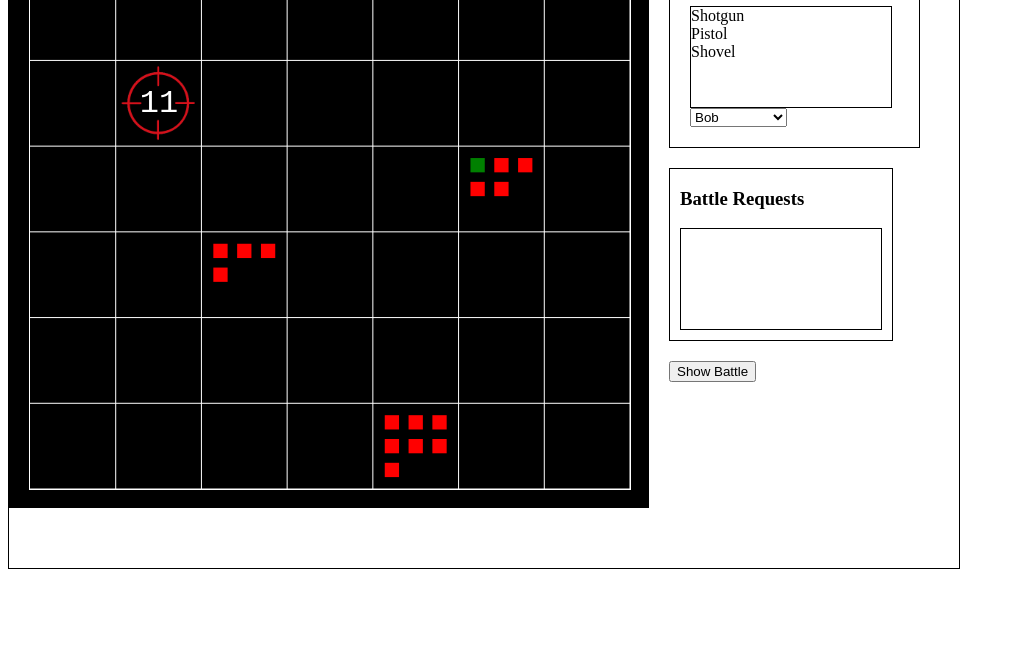
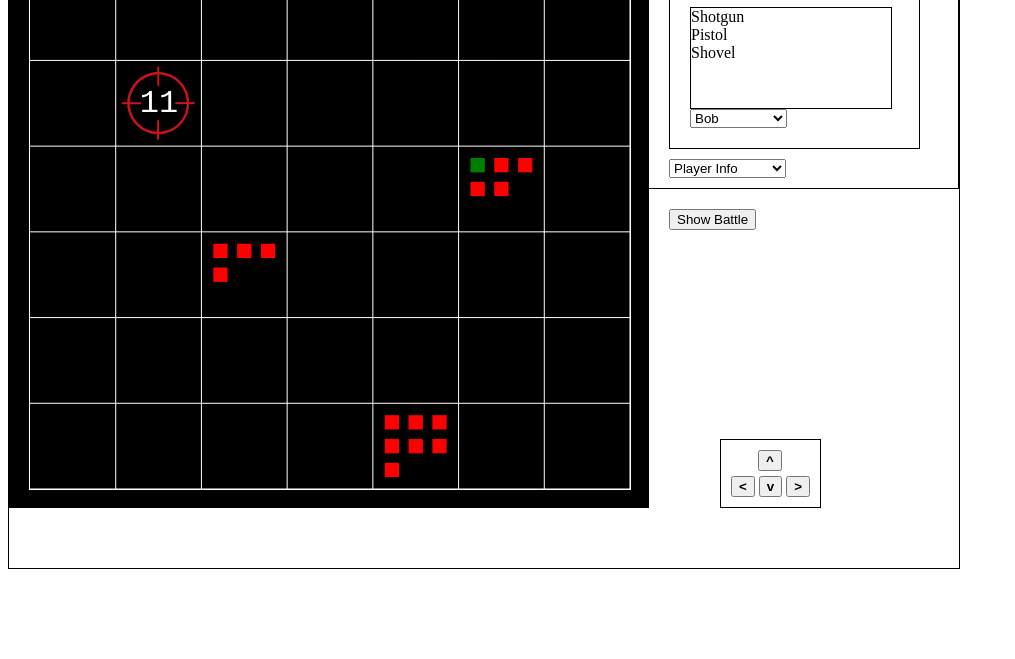
Before and after one commit to BlockchainRoyale/prototype, a plain HTML site: page ui/index.html in a window 1280 px wide. Shown: the part 141-800 px from the top of the page, without its empty margins (0-1015 px from the left). Drawn offline with Linux system fonts and the light colour scheme.

Commit message:
Added buttons and menu selection

```diff
--- a/ui/css/index.css
+++ b/ui/css/index.css
@@ -26,12 +26,44 @@
 
 #battleBtn {
     float: left;
-    margin-left: 20px;
+    margin: 20px 10px 0 20px;
 }
 
 #infoContainer {
+    display: none;
     float: left;
     margin: 20px 20px 0 20px;
     padding: 0 20px 20px 20px;
     border: solid black 1px;
 }
+
+#playerCards {
+    overflow: scroll;
+    border: solid black 1px;
+    width: 200px;
+    height: 100px;
+}
+
+#menu {
+    border: 1px solid black;
+}
+
+#movement {
+    border: 1px solid black;
+    padding: 10px;
+    position: fixed;
+    top: 580px;
+    left: 720px;
+}
+
+#battleRequests {
+    float: left;
+    margin: 20px;
+    padding: 0 10px 10px 10px;
+    border: solid black 1px;
+    display: none;
+}
+
+#menuSelection {
+    margin: 10px 10px 10px 20px;
+}
--- a/ui/index.html
+++ b/ui/index.html
@@ -15,25 +15,39 @@
     <div id="arenaContainer" height="500px" width="500px">
         <canvas id="arena" height="460px" width="460px"></canvas>
     </div>
-
+    <div id="menu" height="500px">
         <!--Player Info-->
         <div id="infoContainer">
             <div id="playerInfo">
                 <h1 id="details"></h1>
-            <div style="overflow:scroll; border: solid black 1px; width: 200px; height: 100px" id="playerCards"></div>
+                <div id="playerCards"></div>
             </div>
-        <form>
             <select style="z-index: 100" id="playerInfoInput" onchange="playerInformation()"></select>
-        </form>
         </div>
 
-    <div id="battleRequests" style="float: left; margin: 20px; padding: 0 10px 10px 10px; border: solid black 1px">
+        <div id="battleRequests" >
             <h3>Battle Requests</h3>
             <div style="overflow:scroll; border: solid black 1px; width: 200px; height: 100px" id="requests"></div>
         </div>
+        <select id="menuSelection" onchange="menuSelect()">
+            <option value="1">Player Info</option>
+            <option value="2">Battle Requests</option>
+            <option value="3">Location List</option>
+            <option value="4">Your Inventory</option>
+        </select>
+    </div>
+
     <div id="uiButtons">
         <button id="battleBtn" onclick="swapCanvas()">Show Battle</button>
     </div>
+
+    <div id="movement" width="100px" height="50px" >
+        <button id="up" style="position: relative; left:27px; margin-bottom: 5px;"><b>^</b></button><br>
+        <button id="left"><b><</b></button>
+        <button id="down"><b>v</b></button>
+        <button id="right"><b>></b></button>
+    </div>
+
 </div>
 <script src="js/map.js"></script>
 </body>
--- a/ui/js/map.js
+++ b/ui/js/map.js
@@ -27,6 +27,7 @@ var playerInfo = [];
 
 function setup(){
     fillInformation();
+    menuSelect();
 }
 
 
@@ -188,13 +189,36 @@ function drawMap() {
     ctx.stroke();
     drawPlayerLocations();
 }
-
+/*
 function hash() {
     var arrayStuff = [1, 2, 3, 4, 5];
     console.log(keccak256(arrayStuff));
 }
+*/
 
-
+function menuSelect() {
+    var playerInventories = document.getElementById("infoContainer");
+    var battleRequest = document.getElementById("battleRequests");
+    var selection = document.getElementById("menuSelection").value;
+    console.log("asdf: (" + selection + ")");
+    switch(selection){
+        case "1":
+            console.log("InfoContainer");
+            playerInventories.style.display = 'block';
+            battleRequest.style.display = 'none';
+            break;
+        case "2":
+            console.log("InfoContainer");
+            playerInventories.style.display = 'none';
+            battleRequest.style.display = 'block';
+            break;
+        default:
+            console.log("None");
+            playerInventories.style.display = 'block';
+            battleRequest.style.display = 'none';
+            break;
+    }
+}
 
 /*
 function fillInformation() {
```
Lines whose indentation alone changed are shown as unchanged.
